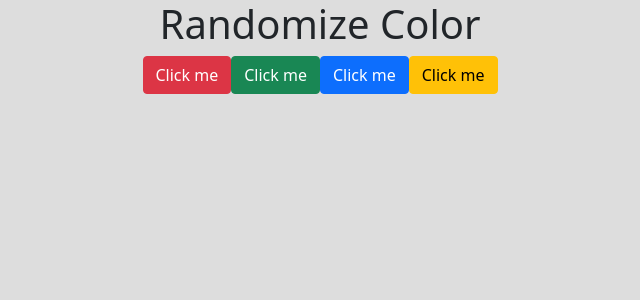
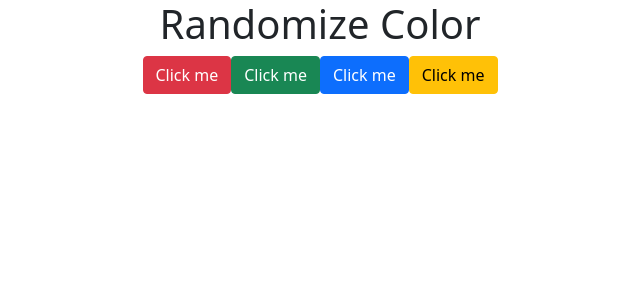
Before and after one commit to mary3210/PhaseOneProject, a React (Create React App) app: page / in a window 1280 px wide. Shown: the top 300 px of the page, without its empty margins (320-960 px from the left). Built offline with nearby package versions, Linux system fonts and the light colour scheme.

Commit message:
buttons can change background color

```diff
--- a/src/App.css
+++ b/src/App.css
@@ -14,7 +14,7 @@ li {
 }
 .App {
   text-align: center;
-  background-color: #ddd;
+  /* background-color: #ddd; */
   height: 100vh;
 
   margin: auto;
--- a/src/projects/02-RandomizeColors/RandomizeColors.jsx
+++ b/src/projects/02-RandomizeColors/RandomizeColors.jsx
@@ -6,8 +6,13 @@ export default function RandomizeColors() {
     }
     const handleSecClick = (e) => {
 
-        console.log(e.target);
-    }
+        // console.log(e.target);
+        console.log(getRandomColor())
+        let body = document.querySelector("body");
+        body.style.background = getRandomColor();
+        console.log(body.style.background)
+    };
+
     function getRandomColor () {
         let letters = "0123456789ABCDEF";
         let color = "#"
```
